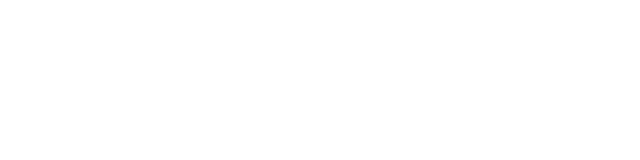
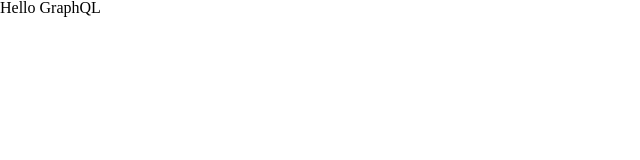
Before and after one commit to abeshi03/search-github-graphql, a React (Create React App) app: page / in a window 1280 px wide. Shown: the top 160 px of the page, without its empty margins (0-640 px from the left). Built offline with nearby package versions, Linux system fonts and the light colour scheme.

Commit message:
setUp sass

```diff
--- a/src/App.tsx
+++ b/src/App.tsx
@@ -1,7 +1,9 @@
 
 function App() {
   return (
-    null
+    <>
+      <h1>Hello GraphQL</h1>
+    </>
   );
 }
 
--- a/src/index.tsx
+++ b/src/index.tsx
@@ -2,6 +2,7 @@
 import ReactDOM from 'react-dom';
 import App from './App';
 import reportWebVitals from './reportWebVitals';
+import "./styles/importOnly.scss";
 
 ReactDOM.render(
   <React.StrictMode>
--- /dev/null
+++ b/src/styles/global/reset.scss
@@ -0,0 +1,48 @@
+/* http://meyerweb.com/eric/tools/css/reset/
+   v2.0 | 20110126
+   License: none (public domain)
+*/
+
+html, body, div, span, applet, object, iframe,
+h1, h2, h3, h4, h5, h6, p, blockquote, pre,
+a, abbr, acronym, address, big, cite, code,
+del, dfn, em, img, ins, kbd, q, s, samp,
+small, strike, strong, sub, sup, tt, var,
+b, u, i, center,
+dl, dt, dd, ol, ul, li,
+fieldset, form, label, legend,
+table, caption, tbody, tfoot, thead, tr, th, td,
+article, aside, canvas, details, embed,
+figure, figcaption, footer, header, hgroup,
+menu, nav, output, ruby, section, summary,
+time, mark, audio, video {
+  margin: 0;
+  padding: 0;
+  border: 0;
+  font-size: 100%;
+  font: inherit;
+  vertical-align: baseline;
+}
+/* HTML5 display-role reset for older browsers */
+article, aside, details, figcaption, figure,
+footer, header, hgroup, menu, nav, section {
+  display: block;
+}
+body {
+  line-height: 1;
+}
+ol, ul {
+  list-style: none;
+}
+blockquote, q {
+  quotes: none;
+}
+blockquote:before, blockquote:after,
+q:before, q:after {
+  content: '';
+  content: none;
+}
+table {
+  border-collapse: collapse;
+  border-spacing: 0;
+}
--- /dev/null
+++ b/src/styles/importOnly.scss
@@ -0,0 +1,2 @@
+@import "./global/global.scss";
+@import "./global/reset.scss";
```
Also changed, not shown: src/styles/global/global.scss (added).
